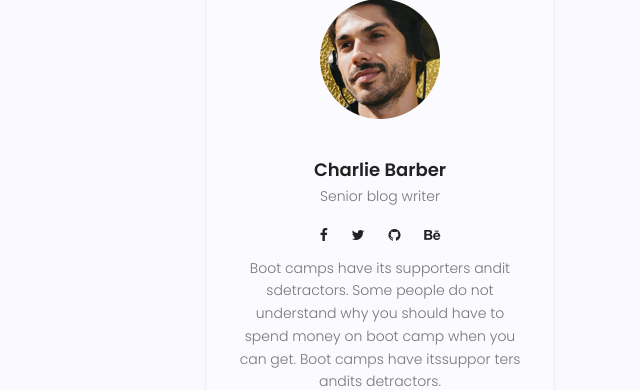
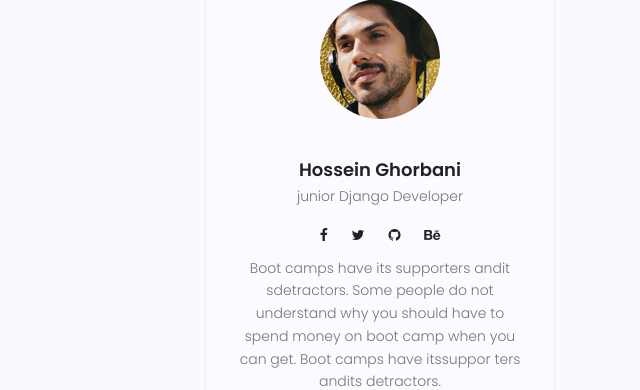
Before and after one commit to H03ein99/MySite, a Django app: page /blog/ in a window 1280 px wide. Shown: the part 1238-1628 px from the top of the page, without its empty margins (640-1280 px from the left). Run offline with Django 5.2, Linux system fonts and the light colour scheme; data that the repository does not hold is empty; some libraries are stand-ins or nearby versions.

Commit message:
Update templates
separated ads and author widgets using include tag

```diff
--- /dev/null
+++ b/MySite/templates/blog/blog-ads.html
@@ -0,0 +1,4 @@
+{% load static %}
+<div class="single-sidebar-widget ads-widget">
+  <a href="#"><img class="img-fluid" src="{% static 'img/blog/ads-banner.jpg' %}" alt="" /></a>
+</div>
--- /dev/null
+++ b/MySite/templates/blog/blog-author.html
@@ -0,0 +1,22 @@
+{% load static %}
+
+<div class="single-sidebar-widget user-info-widget">
+  <img src="{% static 'img/blog/user-info.png' %}" alt="" />
+  <a href="#"><h4>Hossein Ghorbani</h4></a>
+  <p>junior Django Developer</p>
+  <ul class="social-links">
+    <li>
+      <a href="#"><i class="fa fa-facebook"></i></a>
+    </li>
+    <li>
+      <a href="#"><i class="fa fa-twitter"></i></a>
+    </li>
+    <li>
+      <a href="#"><i class="fa fa-github"></i></a>
+    </li>
+    <li>
+      <a href="#"><i class="fa fa-behance"></i></a>
+    </li>
+  </ul>
+  <p>Boot camps have its supporters andit sdetractors. Some people do not understand why you should have to spend money on boot camp when you can get. Boot camps have itssuppor ters andits detractors.</p>
+</div>
--- a/MySite/templates/blog/blog-home.html
+++ b/MySite/templates/blog/blog-home.html
@@ -80,27 +80,25 @@
     <div class="container">
       <div class="row">
         <div class="col-lg-8 posts-list">
-
           {% for post in posts %}
             <div class="single-post row">
               <div class="col-lg-3 col-md-3 meta-details">
                 <ul class="tags">
                   <li>
                     {% for cat in post.category.all %}
-                  <a href="#">{{cat.name}}</a>{% if not forloop.last %}, {% endif %}
+                      <a href="#">{{ cat.name }}</a>{% if not forloop.last %}, {% endif %}
                     {% endfor %}
                   </li>
-
                 </ul>
                 <div class="user-details row">
                   <p class="user-name col-lg-12 col-md-12 col-6">
-                  <a href="#">{{post.author}}</a> <span class="lnr lnr-user"></span>
+                    <a href="#">{{ post.author }}</a> <span class="lnr lnr-user"></span>
                   </p>
                   <p class="date col-lg-12 col-md-12 col-6">
-                  <a href="#">{{post.published_date|date:"d M Y"}}</a> <span class="lnr lnr-calendar-full"></span>
+                    <a href="#">{{ post.published_date|date:'d M Y' }}</a> <span class="lnr lnr-calendar-full"></span>
                   </p>
                   <p class="view col-lg-12 col-md-12 col-6">
-                  <a href="#">{{post.counted_view}} Views</a> <span class="lnr lnr-eye"></span>
+                    <a href="#">{{ post.counted_view }} Views</a> <span class="lnr lnr-eye"></span>
                   </p>
                   <p class="comments col-lg-12 col-md-12 col-6">
                     <a href="#">06 Comments</a> <span class="lnr lnr-bubble"></span>
@@ -109,10 +107,10 @@
               </div>
               <div class="col-lg-9 col-md-9">
                 <div class="feature-img">
-                <img class="img-fluid" src="{{post.image.url}}" alt="{{post.title}}" />
+                  <img class="img-fluid" src="{{ post.image.url }}" alt="{{ post.title }}" />
                 </div>
-              <a class="posts-title" href="{% url 'blog-single' post.id%}"><h3>{{post.title}}</h3></a>
-              <p class="excert">{{post.content|truncatechars:100}}</p>
+                <a class="posts-title" href="{% url 'blog-single' post.id %}"><h3>{{ post.title }}</h3></a>
+                <p class="excert">{{ post.content|truncatechars:100 }}</p>
                 <a href="{% url 'blog-single' post.id %}" class="primary-btn">View More</a>
               </div>
             </div>
@@ -152,26 +150,8 @@
                 <button type="submit"><i class="fa fa-search"></i></button>
               </form>
             </div>
-            <div class="single-sidebar-widget user-info-widget">
-              <img src="{% static 'img/blog/user-info.png' %}" alt="" />
-              <a href="#"><h4>Charlie Barber</h4></a>
-              <p>Senior blog writer</p>
-              <ul class="social-links">
-                <li>
-                  <a href="#"><i class="fa fa-facebook"></i></a>
-                </li>
-                <li>
-                  <a href="#"><i class="fa fa-twitter"></i></a>
-                </li>
-                <li>
-                  <a href="#"><i class="fa fa-github"></i></a>
-                </li>
-                <li>
-                  <a href="#"><i class="fa fa-behance"></i></a>
-                </li>
-              </ul>
-              <p>Boot camps have its supporters andit sdetractors. Some people do not understand why you should have to spend money on boot camp when you can get. Boot camps have itssuppor ters andits detractors.</p>
-            </div>
+
+            {% include 'blog/blog-author.html' %}
 
             <div class="single-sidebar-widget popular-post-widget">
               <h4 class="popular-title">Popular Posts</h4>
@@ -179,21 +159,18 @@
                 {% for post in popular_posts %}
                   <div class="single-post-list d-flex flex-row align-items-center">
                     <div class="thumb">
-                    <img class="img-fluid" src="{{post.image.url}}" alt="{{post.title}}" />
+                      <img class="img-fluid" src="{{ post.image.url }}" alt="{{ post.title }}" />
                     </div>
                     <div class="details">
-                    <a href="{% url 'blog-single' post.id %}"><h6>{{post.title}}</h6></a>
-                    <p>{{post.published_date|date:"d M Y"}}</p>
+                      <a href="{% url 'blog-single' post.id %}"><h6>{{ post.title }}</h6></a>
+                      <p>{{ post.published_date|date:'d M Y' }}</p>
                     </div>
                   </div>
                 {% endfor %}
-
               </div>
             </div>
 
-            <div class="single-sidebar-widget ads-widget">
-              <a href="#"><img class="img-fluid" src="{% static 'img/blog/ads-banner.jpg' %}" alt="" /></a>
-            </div>
+            {% include 'blog/blog-ads.html' %}
             <div class="single-sidebar-widget post-category-widget">
               <h4 class="category-title">Post Catgories</h4>
               <ul class="cat-list">
```
Also changed, not shown: MySite/templates/blog/blog-single.html (+30 -49 lines). Lines whose indentation alone changed are shown as unchanged.
